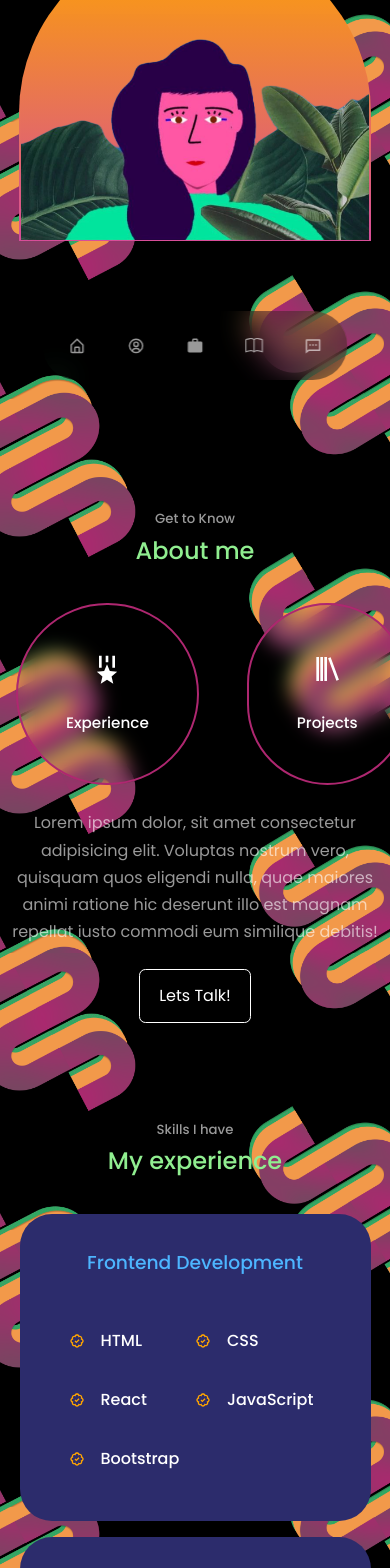
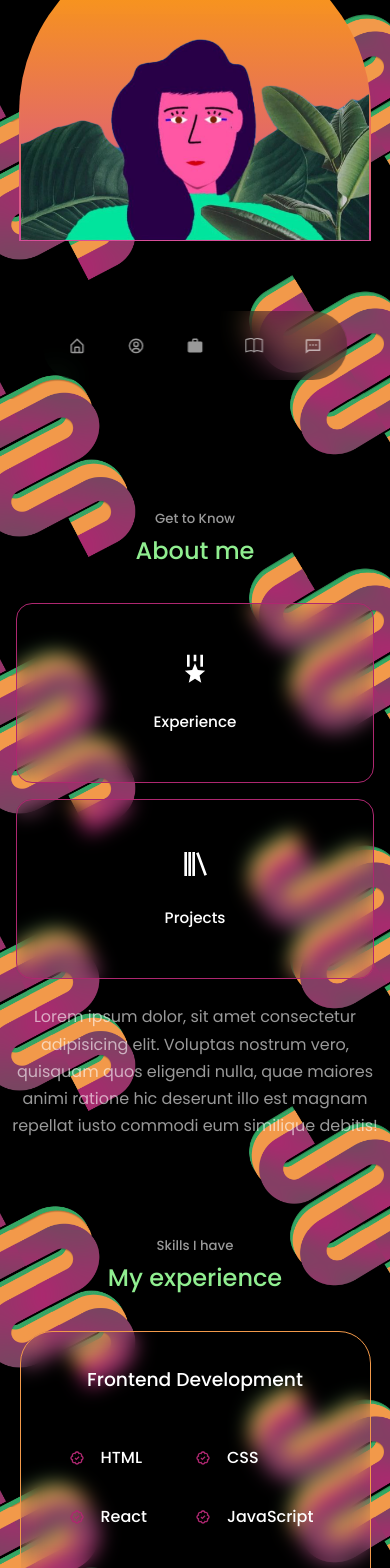
Before and after one commit to erikasoaress/portfolio, a React (Create React App) app: page / in a window 390 px wide. Shown: the part 432-2000 px from the top of the page. Built offline with nearby package versions, Linux system fonts and the light colour scheme; the HTML template or start-up script is replaced by a standard one.

Commit message:
more styles and responsiveness

```diff
--- a/src/components/about/About.jsx
+++ b/src/components/about/About.jsx
@@ -41,10 +41,7 @@
           hic deserunt illo est magnam repellat iusto commodi eum similique
           debitis!
         </p>
-        <a href="#contact" className="btn btn-primary">
-          {" "}
-          Lets Talk!
-        </a>
+
       </div>
     </section>
   );
--- a/src/components/about/about.css
+++ b/src/components/about/about.css
@@ -2,7 +2,6 @@
   display: grid;
   grid-template-columns: 35% 50%;
   gap: 15%;
-
 }
 
 /* .about__me {
@@ -32,34 +31,30 @@
   display: grid;
   grid-template-columns: repeat(2, 1fr);
   gap: 1.5rem;
-
+  margin: 0 auto;
 }
 
 .about__card {
-
   backdrop-filter: blur(10px);
-    border:2px solid #AE2770;
-    border-radius: 10rem;
-    padding:3rem;
+  border: 1px solid #ae2770;
+  border-radius: 1rem;
+  padding: 3rem;
   margin: 0 1rem;
   text-align: center;
-    transition:var(--transition)
+  transition: var(--transition);
 }
 
 .about__card:hover {
   background: linear-gradient(orange, rgb(215, 77, 153));
-
+  color: var(--color-bg);
   cursor: pointer;
 }
 
 .about__icon {
-    color:var(--color-white);
+  color: var(--color-white);
   font-size: 2rem;
   margin-bottom: 1rem;
 }
-
-
-
 
 .about__card h5 {
   font-size: 1.5rem;
@@ -68,18 +63,16 @@
 .about__content p {
   margin: 2rem;
   color: var(--color-light);
-
 }
 
 @media screen and (max-width: 1024px) {
   .about__container {
     grid-template-columns: 1fr;
     gap: 0;
-
   }
 
   .about__me {
-    width:50%;
+    width: 50%;
     margin: 2rem auto 4rem;
   }
 
@@ -92,17 +85,15 @@
   }
 }
 
-
-
 @media screen and (max-width: 600px) {
   .about__me {
     width: 65%;
-    margin:0 auto 3rem;
+    margin: 0 auto 3rem;
   }
 
   .about__cards {
     grid-template-columns: 1fr 1fr;
-    gap:1rem;
+    gap: 1rem;
   }
 
   .about__content {
@@ -117,3 +108,22 @@
     font-size: 0.95rem;
   }
 }
+
+@media screen and (max-width: 400px) {
+  .about__cards {
+    grid-template-columns: 1fr;
+    gap: 1rem;
+  }
+
+  .about__content {
+    text-align: center;
+  }
+
+  .about__content p {
+    margin: 1.5rem 0;
+  }
+
+  .about__card h5 {
+    font-size: 0.95rem;
+  }
+}
--- a/src/components/experience/experience.css
+++ b/src/components/experience/experience.css
@@ -5,23 +5,23 @@
 }
 
 .experience__container > div {
-  background: var(--color-bg-variant);
+  backdrop-filter: blur(10px);
   padding: 2.4rem 5rem;
   border-radius: 2rem;
-  border: 1px solid transparent;
+  border: 1px solid #F2994A;
   transition: var(--transition);
 }
 
 .experience__container > div:hover {
-  background: transparent;
-  border-color: var(--color-primary-variant);
-  cursor: default;
+  background: linear-gradient(orange, rgb(215, 77, 153));
+
+  cursor: pointer;
 }
 
 .experience__container > div h3 {
   text-align: center;
   margin-bottom: 2rem;
-  color: var(--color-primary);
+  color: var(--color-white);
 }
 
 .experience__content {
@@ -37,7 +37,7 @@
 
 .experience__details-icon {
   margin-top: 6px;
-  color: orange;
+  color: #AE2770;
 }
 
 @media screen and (max-width: 1024px) {
@@ -51,17 +51,17 @@
   }
 
   .experience__content {
-    padding:1rem;
+    padding: 1rem;
   }
 }
 
 @media screen and (max-width: 600px) {
-    .experience__container{
-        gap:1rem;
-    }
+  .experience__container {
+    gap: 1rem;
+  }
 
-    .experience__container > div {
-        width: 100%;
-        padding:2rem;
-    }
+  .experience__container > div {
+    width: 100%;
+    padding: 2rem;
+  }
 }
--- a/src/components/portfolio/portfolio.css
+++ b/src/components/portfolio/portfolio.css
@@ -7,24 +7,20 @@
 }
 
 .portfolio__item {
-    background: var(--color-bg-variant);
+   backdrop-filter: blur(10px);
     padding:1.2rem;
     border-radius: 2rem;
-    border:1px solid transparent;
+    border:1px solid #27AE60;
     transition: var(--transition);
 }
 
-.portfolio__item:hover {
-    border-color: var(--color-primary-variant);
-    background: transparent;
-}
 
 .portfolio__item-image {
-  height: 180px; /* set a fixed height for the image container */
-  width: 100%; /* set a fixed width for the image container */
+  height: 180px;
+  width: 100%;
   border-radius: 1.5rem;
   overflow: hidden;
-  object-fit: cover; /* use object-fit to control how the image fits inside the container */
+  object-fit: cover;
 }
 
 .portfolio__item h3 {
--- a/src/index.css
+++ b/src/index.css
@@ -76,7 +76,7 @@
 }
 
 .text-light {
-    color:var(--color-light)
+  color:rgb(215, 77, 153);
 }
 
 a {
@@ -91,7 +91,6 @@
 .btn {
     width:max-content;
     display: inline-block;
-    /* color:var(--color-primary); */
     padding: 0.75rem 1.2rem;
     border-radius: 0.4rem;
     cursor: pointer;
@@ -107,7 +106,6 @@
 
 .btn-primary {
 
-    /* background: var(--color-primary); */
     color: var(--color-white);
     backdrop-filter: blur(15px);
 
```
Lines whose indentation alone changed are shown as unchanged.
